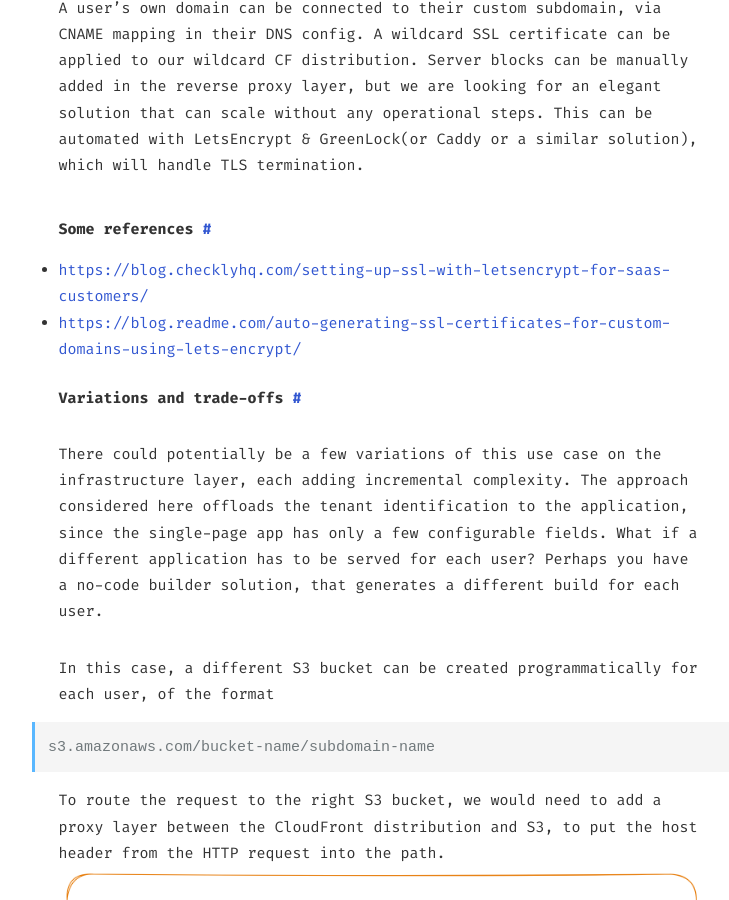
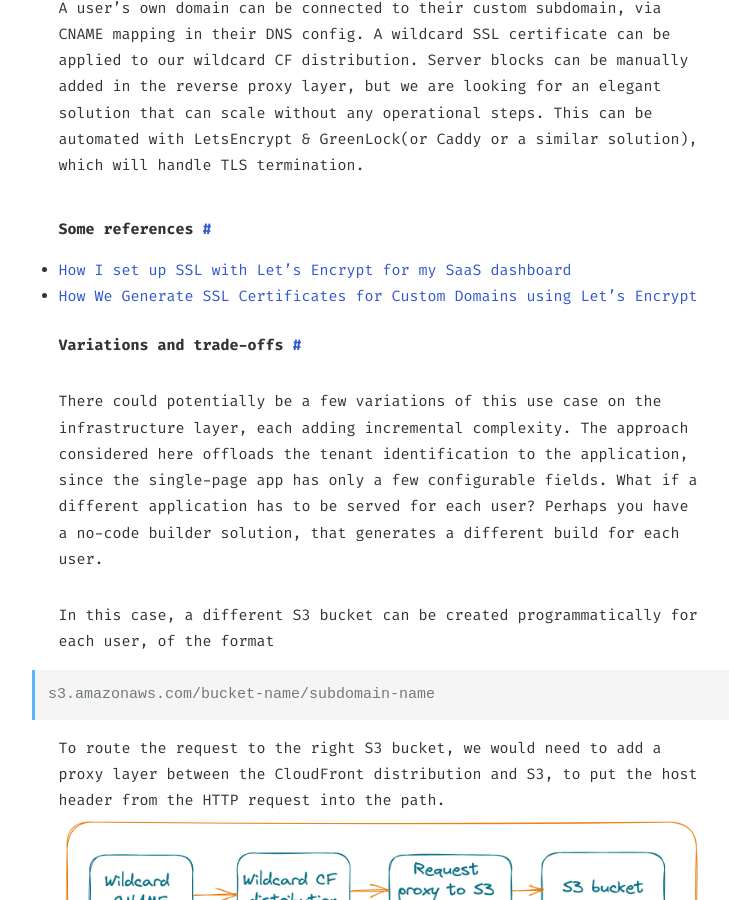
Before and after one commit to anbarasiu/fluid, a Jekyll site: the page built from _posts/2023-04-07-white-label-page.md, in a window 1280 px wide and 900 px high, scrolled down 5932 px. Shown: the whole window, without its empty margins (259-988 px from the left). Built offline with Jekyll 4.4.1, drawn with Linux system fonts in a browser that asks for light colours.

Commit message:
chore: silly md formatting

```diff
--- a/_posts/2023-04-07-white-label-page.md
+++ b/_posts/2023-04-07-white-label-page.md
@@ -95,8 +95,8 @@ Server blocks can be manually added in the reverse proxy layer, but we are looki
 
 #### Some references
 
-- [https://blog.checklyhq.com/setting-up-ssl-with-letsencrypt-for-saas-customers/](How I set up SSL with Let's Encrypt for my SaaS dashboard)
-- [https://blog.readme.com/auto-generating-ssl-certificates-for-custom-domains-using-lets-encrypt/](How We Generate SSL Certificates for Custom Domains using Let’s Encrypt)
+- [How I set up SSL with Let's Encrypt for my SaaS dashboard](https://blog.checklyhq.com/setting-up-ssl-with-letsencrypt-for-saas-customers/)
+- [How We Generate SSL Certificates for Custom Domains using Let’s Encrypt](https://blog.readme.com/auto-generating-ssl-certificates-for-custom-domains-using-lets-encrypt/)
 
 ### Variations and trade-offs
 
```
